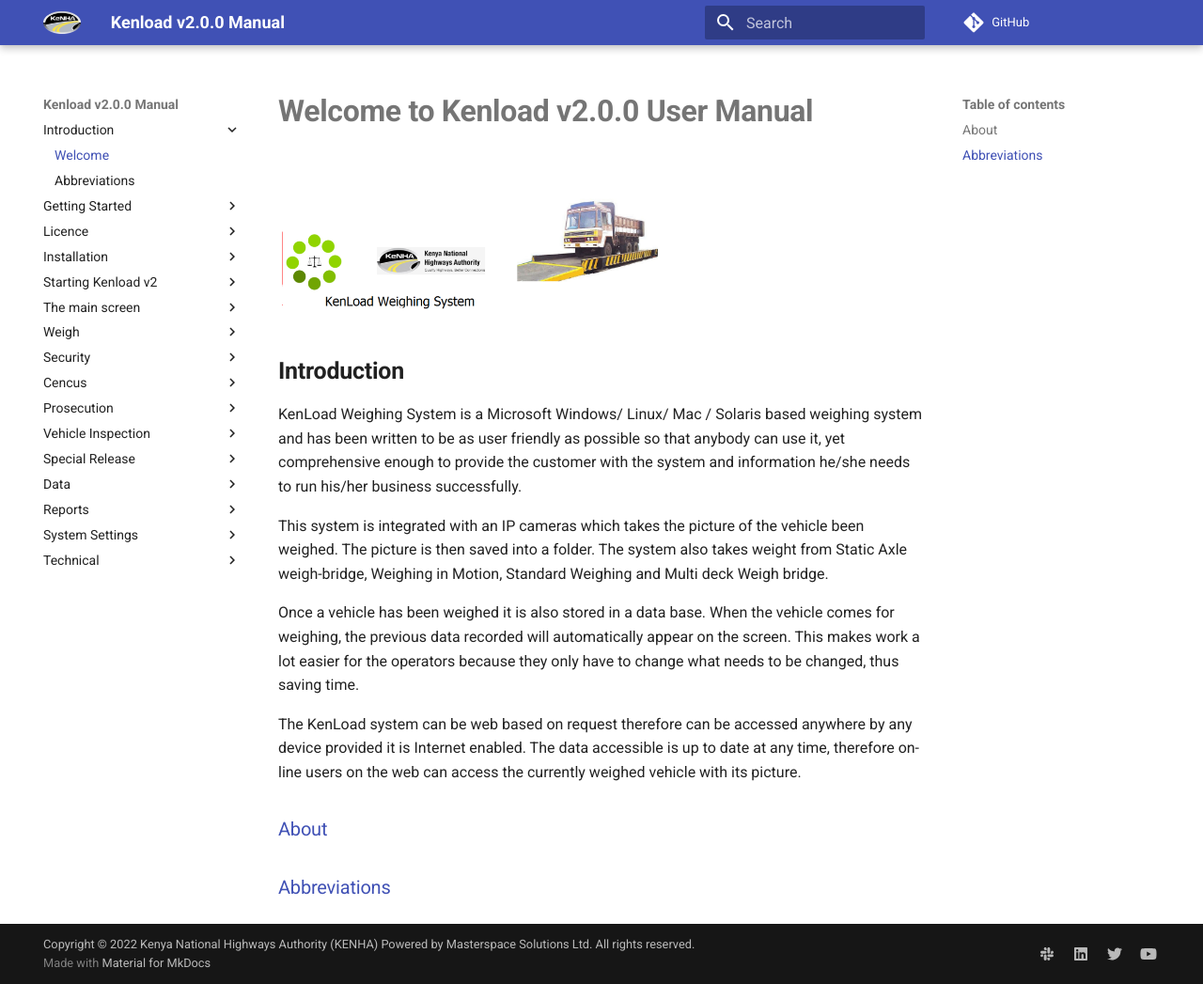
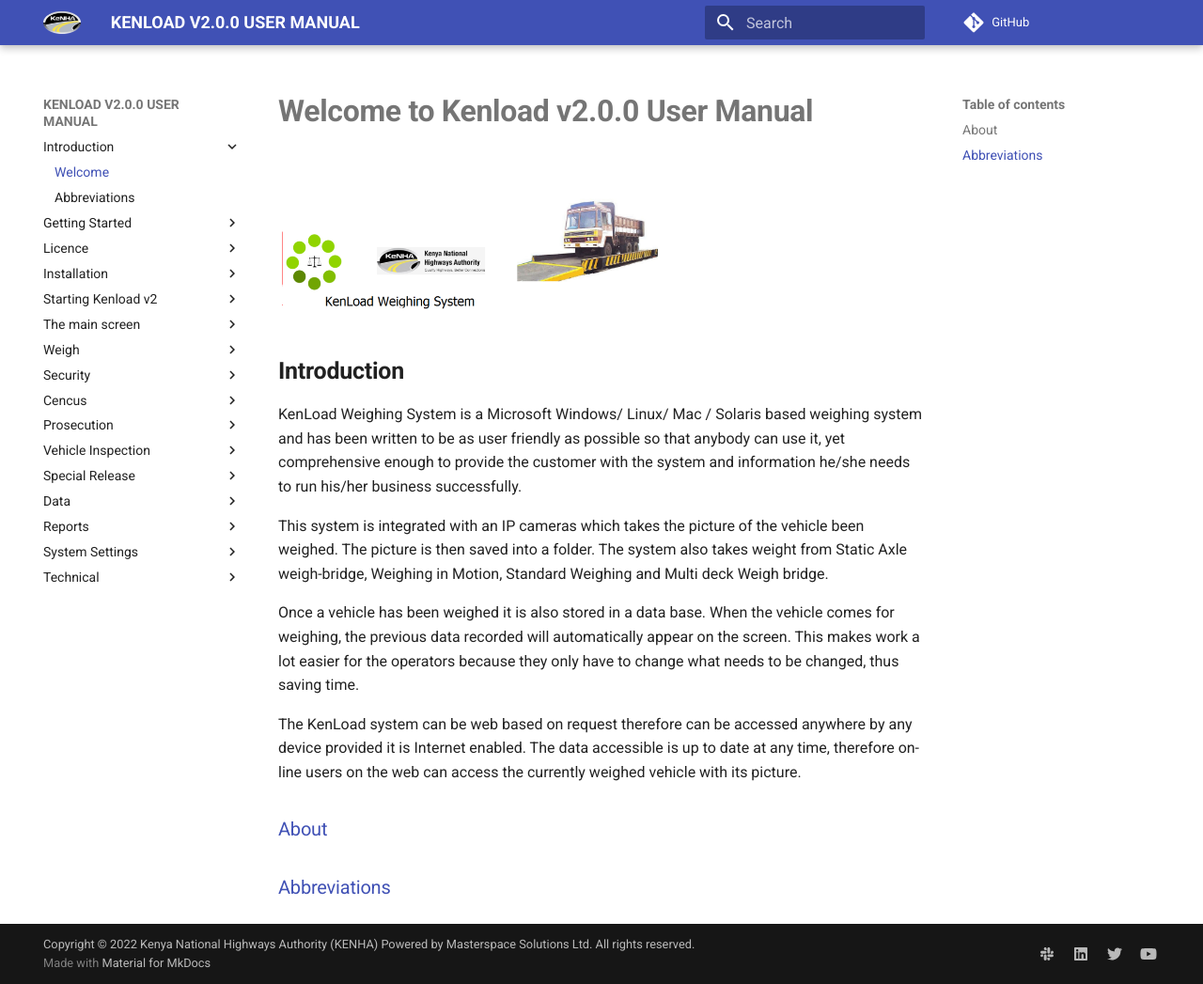
Before and after one commit to titusowuor30/kenloadv2_user_manual, an MkDocs documentation site: the page built from docs/index.md, in a window 1280 px wide and 1047 px high. Shown: the whole window at 94% size. Built offline with MkDocs 1.6.1 and Material for MkDocs 9.7.7, drawn with Linux system fonts in a browser that asks for light colours; comment, search, counter and statistics services are not loaded.

Commit message:
2nd commitchanges

```diff
--- a/docs/intro/index.md
+++ b/docs/index.md
@@ -1,8 +1,8 @@
 # <b>Welcome to Kenload v2.0.0 User Manual</b>
 
 <div style="flex">
-<img src="/assets/images/kenload.png" style="margin:opx;" width="250" height="250" />
-<img src="/assets/images/weigh-bridge.jpg" style="margin:auto;" width="150" height="150" />
+<img src="./assets/images/kenload.png" style="margin:opx;" width="250" height="250" />
+<img src="./assets/images/weigh-bridge.jpg" style="margin:auto;" width="150" height="150" />
 </div>
 <h2><b>Introduction</b></h2>
 
--- a/mkdocs.yml
+++ b/mkdocs.yml
@@ -1,5 +1,5 @@
-site_name: Kenload v2.0.0 Manual
-site_url: http://localhost:8000/
+site_name: KENLOAD V2.0.0 USER MANUAL
+site_url: http://127.0.0.1:8000/
 docs_dir: "docs"
 site_author: Titus Owuor
 site_favicon: kenha-logo.png
@@ -13,7 +13,7 @@
   logo: assets/kenha-logo.png
 nav:
   - Introduction:
-      - Welcome: intro/index.md
+      - Welcome: index.md
       - Abbreviations: intro/abbreviations.md
   - Getting Started:
       - System requirements: getting_started/system_requirements.md
```
